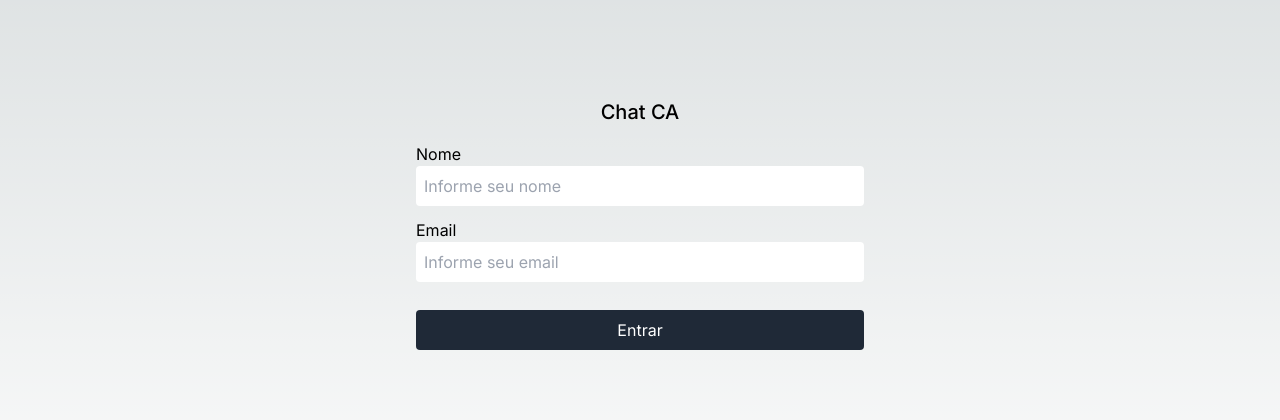
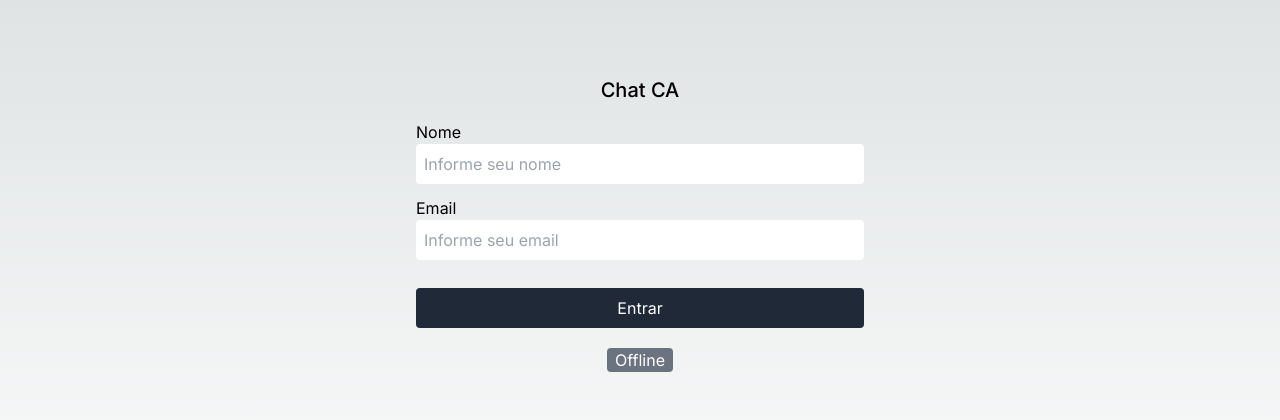
Before and after one commit to GustavoGcdo/chat-ca, a Next.js app in the folder web/: page / in a window 1280 px wide. Shown: the part 184-604 px from the top of the page. Built offline with nearby package versions, Linux system fonts and the light colour scheme; no server answers.

Commit message:
feat[web]: add zustand for state managment

```diff
--- a/web/package.json
+++ b/web/package.json
@@ -21,6 +21,7 @@
     "react-dom": "18.2.0",
     "socket.io-client": "^4.6.1",
     "tailwindcss": "3.3.2",
-    "typescript": "5.0.4"
+    "typescript": "5.0.4",
+    "zustand": "^4.3.8"
   }
 }
--- a/web/src/app/page.tsx
+++ b/web/src/app/page.tsx
@@ -1,51 +1,43 @@
 'use client';
-import { useEffect, useState } from 'react';
-import io, { Socket } from 'socket.io-client';
+import { useEffect } from 'react';
+import { Socket } from 'socket.io-client';
 import InputMessage from '../components/InputMessage';
-import MessageContainer, { Message } from '../components/MessageContainer';
 import { Login } from '../components/Login';
-
-let socket: Socket;
-
-export type User = {
-  name: string;
-  socketId: string;
-  email: string;
-};
+import MessageContainer from '../components/MessageContainer';
+import { User } from '../store/slices/user.slice';
+import { useAppStore } from '../store/store';
 
 export default function Home() {
-  const [userLogged, setUserLogged] = useState<User | undefined>(undefined);
-  const [messages, setMessages] = useState<Message[]>([]);
+  const { userLogged, login, socket, isOnline, setInitialMessages, addMessage } = useAppStore();
 
   useEffect(() => {
     socketInitializer();
   }, []);
 
   const socketInitializer = async () => {
-    socket = io('http://localhost:3003');
+    if (!socket) return;
 
     socket.on('login-success', (user: User) => {
-      setUserLogged(user);
+      login(user);
     });
 
     socket.on('receive-message', (message) => {
-      setMessages((old) => old.concat(message));
+      addMessage(message);
     });
 
     socket.on('all-messages', (allMessages) => {
-      setMessages(allMessages);
+      setInitialMessages(allMessages);
     });
   };
 
   const handleSend = (message: string) => {
-    if (message.trim().length > 0 && userLogged) {
-      setMessages((old) => old.concat({ user: userLogged, text: message }));
+    if (message.trim().length > 0 && userLogged && socket) {
       socket.emit('new-message', { message, userEmail: userLogged.email });
     }
   };
 
   const handleLoginSend = (user: any) => {
-    socket.emit('login', user);
+    if (socket) socket.emit('login', user);
   };
 
   return (
@@ -56,10 +48,11 @@ export default function Home() {
         </div>
       ) : (
         <div className="w-full max-w-xl">
-          <MessageContainer me={userLogged} messages={messages} />
+          <MessageContainer />
           <InputMessage onSend={handleSend} />
         </div>
       )}
+      <span className="mt-5 px-2 rounded text-white bg-gray-500">{isOnline ? 'Online' : 'Offline'}</span>
     </main>
   );
 }
--- a/web/src/components/InputMessage.tsx
+++ b/web/src/components/InputMessage.tsx
@@ -1,4 +1,5 @@
 import { SyntheticEvent, useState } from 'react';
+import { useAppStore } from '../store/store';
 
 type Props = {
   onSend: (message: string) => void;
@@ -6,11 +7,16 @@ type Props = {
 
 const InputMessage = ({ onSend }: Props) => {
   const [value, setValue] = useState('');
+  const { userLogged, addMessage } = useAppStore();
 
   const handleSend = (event: SyntheticEvent<any>) => {
     event.preventDefault();
-    onSend(value || '');
-    setValue('');
+
+    if (value.trim().length > 0 && userLogged) {
+      addMessage({ user: userLogged, text: value });
+      setValue('');
+      onSend(value);
+    }
   };
 
   return (
--- a/web/src/components/MessageContainer.tsx
+++ b/web/src/components/MessageContainer.tsx
@@ -1,23 +1,16 @@
-import React from 'react';
-import { User } from '../app/page';
+import { Message } from '../store/slices/message.slice';
+import { useAppStore } from '../store/store';
 
-export type Message = {
-  user: User;
-  text: string;
-};
 
-type Props = {
-  me?: any;
-  messages: Message[];
-};
+const MessageContainer = () => {
+  const { userLogged, messages } = useAppStore();
 
-const MessageContainer = ({ messages, me }: Props) => {
   const isMyMessage = (message: Message) => {
-    return me.email == message.user.email;
+    return userLogged?.email == message.user.email;
   };
 
   return (
-    <div className="p-2 my-2 rounded h-full min-h-[400px] bg-white overflow-auto">
+    <div className="p-2 my-2 rounded h-full min-h-[400px] max-h-[400px] bg-white overflow-auto">
       <div className="flex flex-col gap-2">
         {messages.map((message, index) => (
           <span
--- /dev/null
+++ b/web/src/store/slices/message.slice.ts
@@ -0,0 +1,25 @@
+import { StateCreator } from 'zustand';
+import { User } from './user.slice';
+
+export type Message = {
+  user: User;
+  text: string;
+};
+
+export interface MessageSlice {
+  messages: Message[];
+  addMessage: (message: Message) => void;
+  setInitialMessages: (message: Message[]) => void;
+}
+
+export const messageSlice: StateCreator<MessageSlice> = (set, get) => ({
+  messages: [],
+  setInitialMessages: (messages: Message[]) => {
+    set({ messages });
+  },
+  addMessage: (message: Message) => {
+    const messages = get().messages;
+    messages.push(message);
+    set({ messages });
+  },
+});
--- /dev/null
+++ b/web/src/store/slices/socket.slice.ts
@@ -0,0 +1,24 @@
+import io, { Socket } from 'socket.io-client';
+import { StateCreator } from 'zustand';
+
+export interface RealtimeSlice {
+  isOnline: boolean;
+  socket?: Socket;
+}
+
+export const realtimeSlice: StateCreator<RealtimeSlice> = (set, get) => {
+  const socket = io('http://localhost:3003');
+
+  socket
+    .on('connect', () => {
+      set({ isOnline: true });
+    })
+    .on('disconnect', () => {
+      set({ isOnline: false });
+    });
+
+  return {
+    isOnline: false,
+    socket,
+  };
+};
--- /dev/null
+++ b/web/src/store/slices/user.slice.ts
@@ -0,0 +1,19 @@
+import { StateCreator } from 'zustand';
+
+export type User = {
+  name: string;
+  socketId: string;
+  email: string;
+};
+
+export interface UserSlice {
+  userLogged: User | undefined;
+  login: (user: User) => void;
+}
+
+export const userSlice: StateCreator<UserSlice> = (set) => ({
+  userLogged: undefined,
+  login: (user: User) => {
+    set({ userLogged: user });
+  },
+});
--- /dev/null
+++ b/web/src/store/store.ts
@@ -0,0 +1,12 @@
+import { create } from 'zustand';
+import { UserSlice, userSlice } from './slices/user.slice';
+import { MessageSlice, messageSlice } from './slices/message.slice';
+import { RealtimeSlice, realtimeSlice } from './slices/socket.slice';
+
+type StoreState = UserSlice & MessageSlice & RealtimeSlice;
+
+export const useAppStore = create<StoreState>()((...a) => ({
+  ...userSlice(...a),
+  ...messageSlice(...a),
+  ...realtimeSlice(...a),
+}));
```
Also changed, not shown: 1 other file (tests, documents, lock files or other folders).
